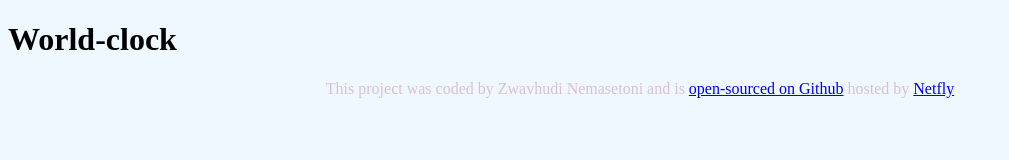
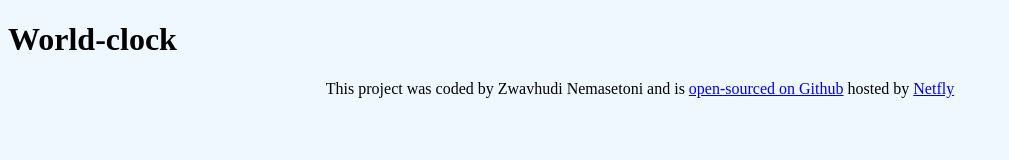
Before and after one commit to Zwavhudi-Nemasetoni/world-clock, a plain HTML site: page index.html in a window 1280 px wide. Shown: the whole page, without its empty margins (0-1009 px from the left). Drawn offline with Linux system fonts and the light colour scheme.

Commit message:
Update styles.css

```diff
--- a/src/styles.css
+++ b/src/styles.css
@@ -3,5 +3,4 @@ body {
 }
 footer {
   text-align: center;
-  color: thistle;
 }
```
